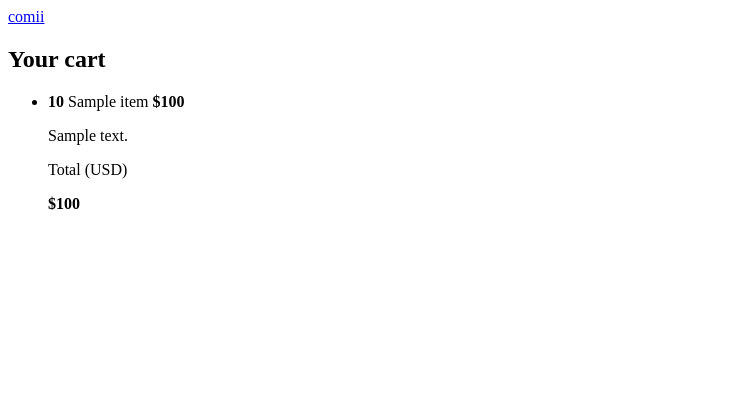
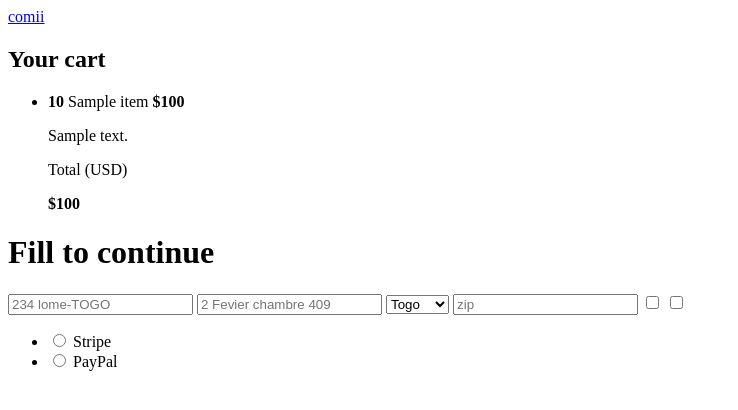
Before and after one commit to Hophoet/comii, a Django app: template core/templates/core/checkout.html in a window 1280 px wide. Shown: the top 410 px of the page, without its empty margins (0-738 px from the left). Run offline with Django 3.2, Linux system fonts and the light colour scheme; the template is opened without the code that fills it: values that come from a table or form of the project are taken from there, others are empty; tables that the repository leaves empty hold one stand-in row (values such as "Sample post").

Commit message:
add checkout form

```diff
--- /dev/null
+++ b/core/forms.py
@@ -0,0 +1,44 @@
+from django import forms
+
+COUNTRY_CHOICES = (
+    ('T', 'Togo'),
+    ('G', 'Ghana')
+)
+
+PAYMENT_CHOICES = (
+    ('S', 'Stripe'),
+    ('P', 'PayPal')
+)
+
+class CheckoutForm(forms.Form):
+    street_address = forms.CharField(widget=forms.TextInput(
+        attrs={
+            'placeholder':'234 lome-TOGO',
+            'class':''
+        }
+    )
+    )
+    apartment_address = forms.CharField( widget=forms.TextInput(
+        attrs={
+            'placeholder':'2 Fevier chambre 409',
+            'class':''
+        }
+        )
+    )
+
+    country = forms.ChoiceField(choices=COUNTRY_CHOICES)
+
+    zip = forms.CharField(widget=forms.TextInput(
+        attrs={
+            'placeholder':'zip',
+            'class':''
+        }
+    ))
+
+    same_billing_address = forms.BooleanField(required=False)
+
+    save_info = forms.BooleanField(required=False)
+
+    payment_option = forms.ChoiceField(
+        widget=forms.RadioSelect, choices=PAYMENT_CHOICES
+    )
--- a/core/templates/core/checkout.html
+++ b/core/templates/core/checkout.html
@@ -24,5 +24,27 @@
 
         </div>
 
+        <div>
+          <h1>Fill to continue</h1>
+          <form method="POST" action="{% url 'core:checkout' %}">
+            {% csrf_token %}
+            <div>
+              {{checkout_form.street_address}}
+
+              {{checkout_form.apartment_address}}
+
+              {{ checkout_form.country }}
+
+              {{checkout_form.zip}}
+
+              {{ checkout_form.save_info }}
+
+              {{checkout_form.same_billing_address}}
+
+              {{checkout_form.payment_option}}
+            </div>
+          </form>
+        </div>
+
         </div>
 {% endblock %}
```
Also changed, not shown: core/views.py (+6 -3 lines).
